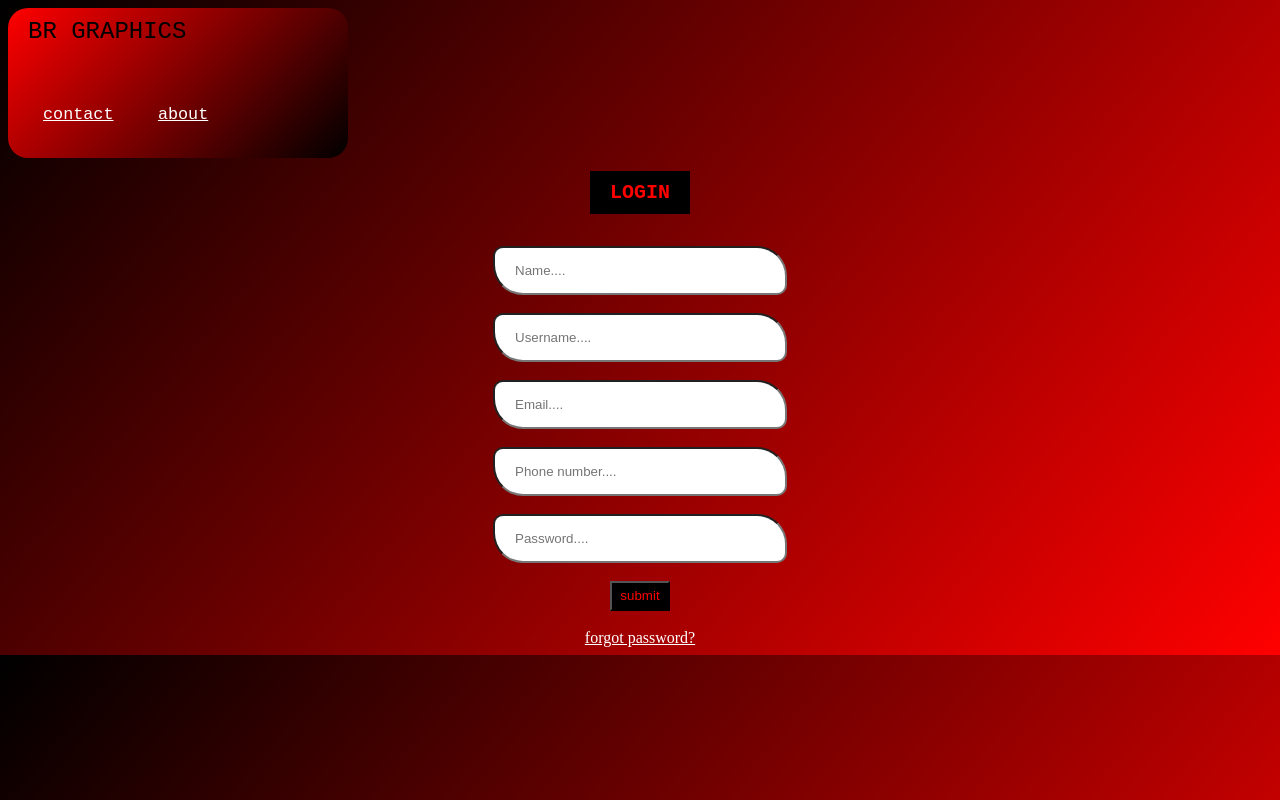
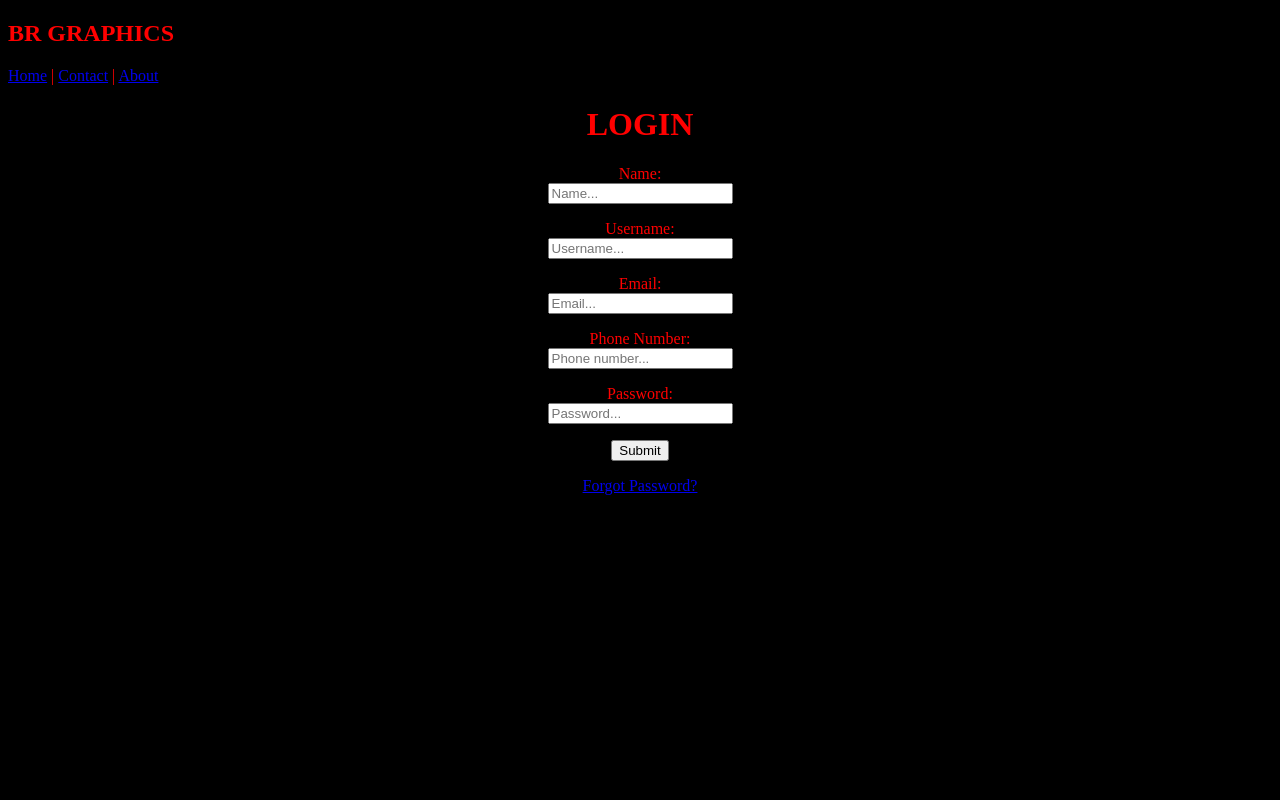
Before and after one commit to Brgraphix/Brgraphics, a plain HTML site: page Login.html in a window 1280 px wide. Drawn offline with Linux system fonts and the light colour scheme.

Commit message:
Update Login.html

```diff
--- a/Login.html
+++ b/Login.html
@@ -1,35 +1,49 @@
 <!DOCTYPE html>
+<html>
 <head>
     <meta name="viewport" content="width=device-width, initial-scale=1.0">
-     <title>Page title</title>
+    <title>BR GRAPHICS</title>
 </head>
- <body>
-        <!-- body -->
-        <body style="background: linear-gradient(130deg, black, red); color: red; text-align: center">
-            <!-- Navigation link -->
-         <div style="text-align: center; background: linear-gradient(135deg, red, black); font-family: MBL Plex Mono, monospace; text-align: left; color: black; height: 130px; padding: 10px 20px; display: block; width: 300px; border-radius: 20px; font-size: 150%;">BR GRAPHICS
-         <br><br><br>
-         <a href="contact.html" style="font-size: 70%; color: white; margin: 15px">contact</a>
-         <a href="about.html" style="font-size: 70%; color: white; margin: 15px">about</a>
+<body bgcolor="black" text="red" align="center">
+    <!-- Navigation Bar -->
+    <div align="left" bgcolor="red">
+        <h2>BR GRAPHICS</h2>
+        <a href="index.html">Home</a> |
+        <a href="contact.html">Contact</a> |
+        <a href="about.html">About</a>
     </div>
-         <!-- head -->
-        <h1 style="background-color: black; font-size: 20px; font-family: IBM Plex Mono, monospace; padding: 10px 20px; display: inline-block;">LOGIN</h1>
-         <br><br>
-         <!-- input -->
-         <input type="name" placeholder="Name...." style=" width: 250px; height: 5px; border-radius: 10px 30px; padding: 20px 20px;" required>
-         <br><br>
-        <input type="username" placeholder="Username...."style="width: 250px; height: 5px; border-radius: 10px 30px; padding: 20px 20px;" required>
-        <br><br>
-        <input type="Email" placeholder="Email...." style="width: 250px; height: 5px; border-radius: 10px 30px; padding: 20px 20px;" required>
-        <br><br>
-        <input type="Number" placeholder="Phone number...." style="width: 250px; height: 5px; border-radius: 10px 30px; padding: 20px 20px;" required>
-        <br><br>
-        <input type="password" placeholder="Password...." style="width: 250px; height: 5px; border-radius: 10px 30px; padding: 20px 20px;" required>
-        <br><br>
-        <!-- button -->
-        <button type="submit" style="background-color: black; width: 60px; height: 30px; color: red;">submit</button>
-        <br><br>
-        <a style="color: white;" href="#">forgot password?</a>
 
+    <!-- Login Section -->
+    <h1>LOGIN</h1>
+
+    <!-- Login Form -->
+    <form action="#" method="POST">
+        <p>
+            <label>Name:</label><br>
+            <input type="text" name="name" placeholder="Name..." required>
+        </p>
+        <p>
+            <label>Username:</label><br>
+            <input type="text" name="username" placeholder="Username..." required>
+        </p>
+        <p>
+            <label>Email:</label><br>
+            <input type="email" name="email" placeholder="Email..." required>
+        </p>
+        <p>
+            <label>Phone Number:</label><br>
+            <input type="tel" name="phone" placeholder="Phone number..." required>
+        </p>
+        <p>
+            <label>Password:</label><br>
+            <input type="password" name="password" placeholder="Password..." required>
+        </p>
+        <p>
+            <button type="submit">Submit</button>
+        </p>
+        <p>
+            <a href="#">Forgot Password?</a>
+        </p>
+    </form>
 </body>
 </html>
```
Lines whose indentation alone changed are shown as unchanged.
